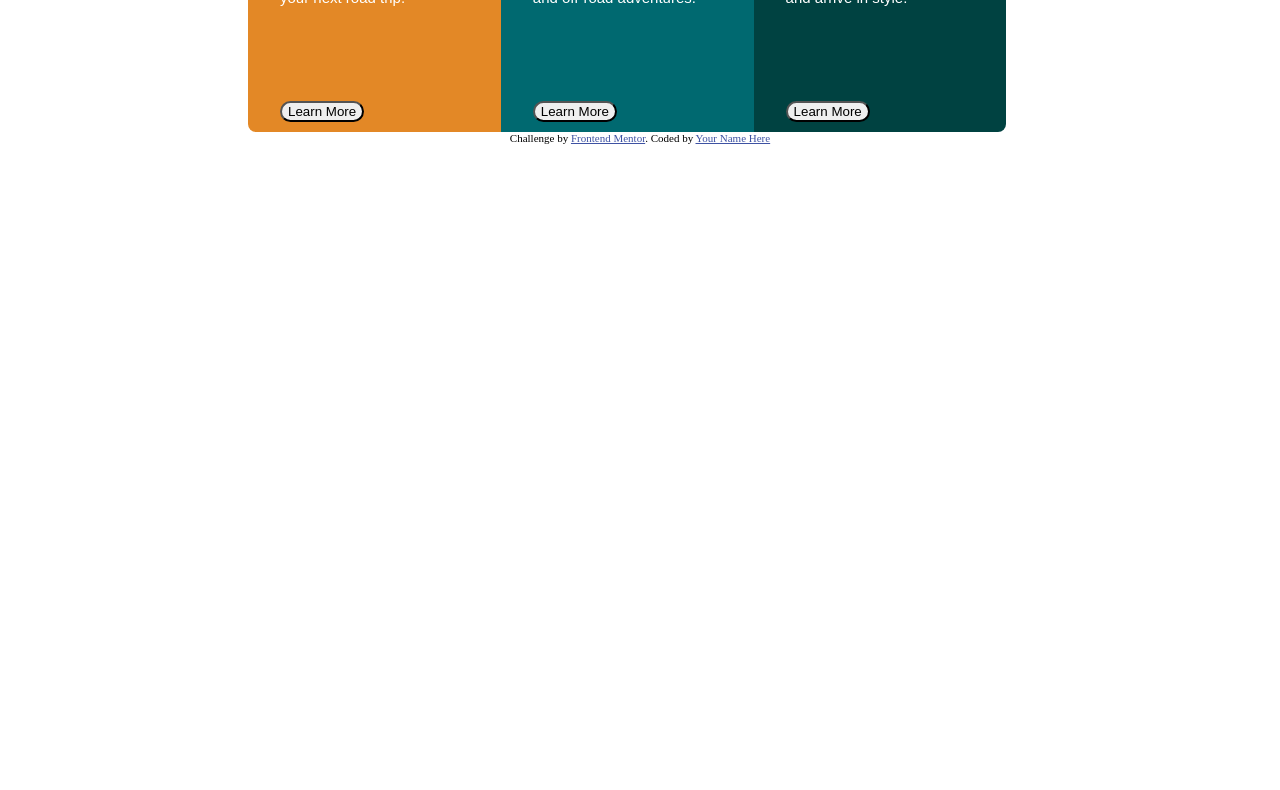
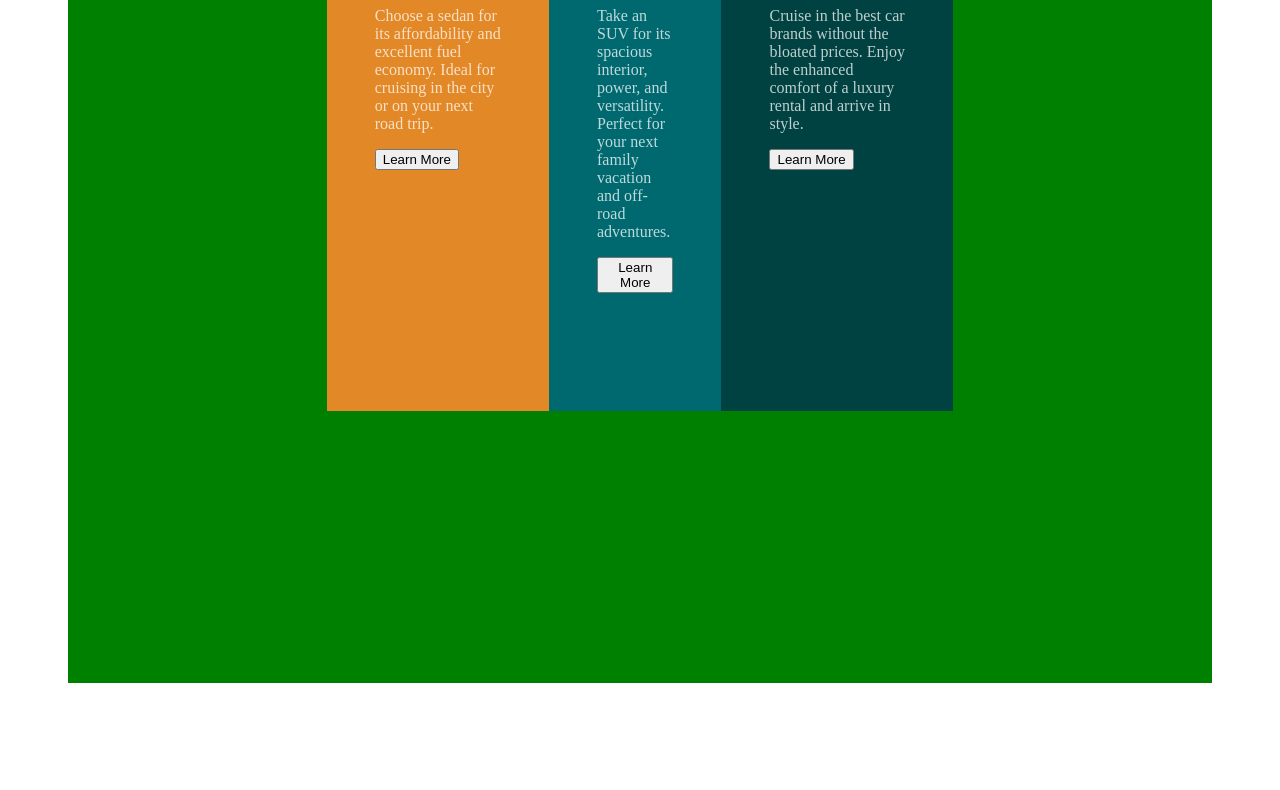
Before and after one commit to jakepz33/3-column-card-component, a plain HTML site: page 3-column-preview-card-component-main/workindex.html in a window 1280 px wide. Shown: the part 565-1355 px from the top of the page. Before the commit the page ends 800 px from the top, so only its background shows below. Drawn offline with Linux system fonts and the light colour scheme.

Commit message:
Changed containers
Implemented chained containers to flex-boxes. Using parent and child containers

```diff
--- a/3-column-preview-card-component-main/3-card.css
+++ b/3-column-preview-card-component-main/3-card.css
@@ -1,79 +1,59 @@
+
+
+
+.flex-content {
+
+    background-color: green;
+    padding: 20rem;
+    margin: 8rem auto;
+    margin-right: 60px;
+    margin-left: 60px;
+    display: flex;
+    align-items: center;
+    justify-content: center;
+
+}
 
 .rows {
-    margin-top: 20rem;
-    margin-right: 5rem;
-    margin-left: 15rem;
-    border-radius: 25px;
-
+    display: flex;
+    flex-shrink: 0;
+    flex-direction: row;
+    height: 30rem;
+    width: 75%;
+    align-items: center;
+    justify-content: center;
 
 }
 
 .column {
-    float: left;
-    width: 20%;
-    padding: 10px;
-   max-width: 25%;
-   height: 80%;
+    margin: 10rem auto;
+    padding: 3rem 3rem 3rem 3rem;
+    height: 100%;
+    display: inline-block;
+
 }
 
-.rows:after {
-    content: "";
-    display: table;
-    clear: both;
-}
-
-button {
-    margin-top: 5rem;
-    border-radius: 25px;
+#header {
+    color: white;
 }
 
 p {
-    font-size: 15px;
+    color: hsla(0, 0%, 100%, 0.75);
+    max
 }
-
 #sedan {
     background-color: hsl(31, 77%, 52%);
-    color: white;
-    font-size: 15px;
-    padding-top: 3rem;
-    padding-left: 2rem;
-    padding-right: 2rem;
-    border-radius: 8px 0 0 8px;
+    width: 100%;
 }
-
-#sedan p {
-    font-family:'Lexend Deca', sans-serif;
-}
-
-
 
 #suv {
     background-color: hsl(184, 100%, 22%);
-    color: white;
-    font-size: 15px;
-    padding-top: 3rem;
-    padding-left: 2rem;
-    padding-right: 2rem;
-}
-#suv p {
-    font-family: 'Lexend Deca', sans-serif;
+    width: 100%;
+
 }
 
 #luxury {
     background-color: hsl(179, 100%, 13%);
-    color: white;
-    font-size: 15px;
-    padding-top: 3rem;
-    padding-left: 2rem;
-    padding-right: 2rem;
-    border-radius: 0 8px 8px 0;
-}
-
-#luxury p {
-    font-family: 'Lexend Deca', sans-serif;
-}
-
-#header {
-    font-family: 'Big Shoulders Display',;
+    width: 100%;
 
 }
--- a/3-column-preview-card-component-main/workindex.html
+++ b/3-column-preview-card-component-main/workindex.html
@@ -17,7 +17,7 @@
 </head>
 <body>
 
-<div class="content">
+<div class="flex-content">
     <div class="rows">
         <div class="column" id="sedan">
             <img src="images/icon-sedans.svg" alt="Sedans icon">
@@ -46,6 +46,7 @@
                 rental and arrive in style.</p>
             <button type="button" class="luxurybutton">Learn More</button>
         </div>
+        </div>
     </div>
 </div>
 
```
